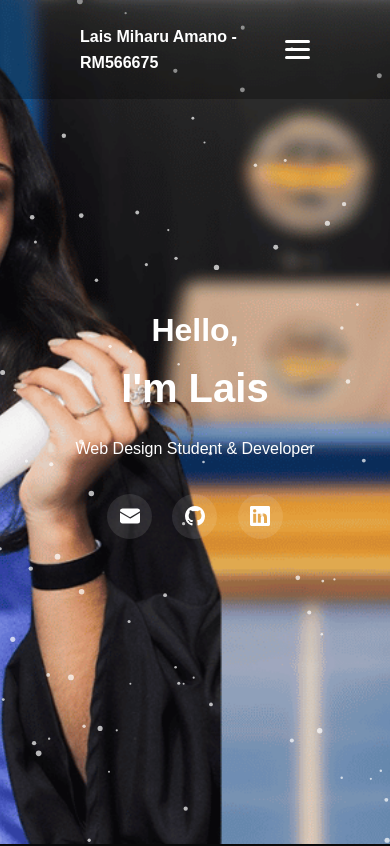
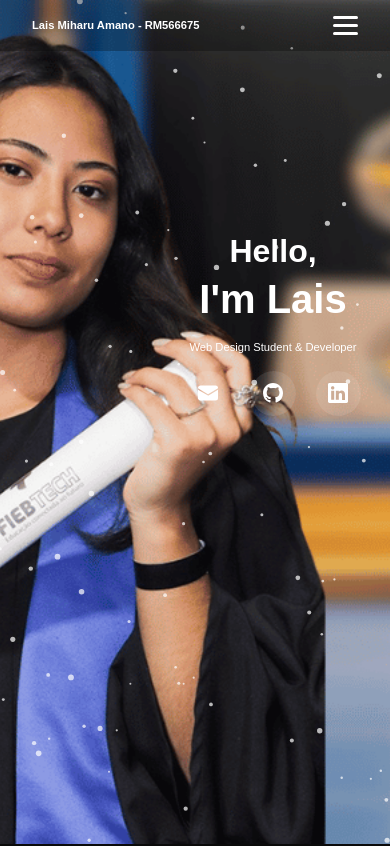
Before and after one commit to LaisAmano/portfolio, a plain HTML site: page index.html in a window 390 px wide. Shown: the top 846 px of the page. Drawn offline with Linux system fonts and the light colour scheme.

Commit message:
detalhes no mobile

```diff
--- a/css/style.css
+++ b/css/style.css
@@ -147,6 +147,16 @@ header {
     z-index: -2;
 }
 
+.banner-img-mob {
+    position: absolute;
+    top: 0;
+    left: 0;
+    width: 100%;
+    height: 100%;
+    object-fit: cover;
+    z-index: -2;
+}
+
 #particles {
     position: absolute;
     width: 100%;
@@ -245,6 +255,43 @@ header {
    Responsive / Mobile First
    ========================= */
 @media (max-width: 768px) {
+
+    a {
+        text-decoration: none;
+        color: inherit;
+        font-size: 0.7rem;
+    }
+
+    .banner-content {
+        margin-left: 40%;
+        margin-bottom: 50%;
+        z-index: 2;
+        line-height: 3rem;
+    }
+
+    .title-banner-b {
+        font-size: 3rem;
+        font-weight: 700;
+        margin-bottom: 0
+    }
+
+    .subtitle-banner {
+        font-size: 1.2rem;
+        margin-bottom: 0;
+    }
+
+    .menu-container {
+        display: flex;
+        justify-content: space-between;
+        align-items: center;
+        padding: 1rem 2rem;
+        transition: background-color 0.3s ease;
+    }
+
+    .banner-img {
+        display: none;
+    }
+
     .menu-links {
         display: none;
     }
@@ -262,7 +309,7 @@ header {
     }
 
     .subtitle-banner {
-        font-size: 1rem;
+        font-size: 0.7rem;
     }
 
     .project-grid {
@@ -270,21 +317,8 @@ header {
     }
 }
 
+
 @media (min-width: 769px) {
-    .title-banner {
-        font-size: 2.2rem;
-    }
-
-    .title-banner-b {
-        font-size: 2.7rem;
-    }
-
-    .subtitle-banner {
-        font-size: 1.1rem;
-    }
-}
-
-@media (min-width: 770px) {
     .banner-content {
         height: 100%;
         padding: 1rem;
@@ -294,6 +328,10 @@ header {
         display: flex;
         flex-direction: column;
         justify-content: center;
+    }
+
+    .banner-img-mob {
+        display: none;
     }
 
     .title-banner {
--- a/index.html
+++ b/index.html
@@ -36,6 +36,7 @@
     <!-- Banner Section -->
     <section id="banner" class="banner" aria-label="Hero Section">
         <img src="img/banner-desk.png" alt="Banner image of Lais Amano" class="banner-img">
+        <img src="img/banner-mob.png" alt="Banner image of Lais Amano" class="banner-img-mob">
         <canvas id="particles" aria-hidden="true"></canvas>
         <div class="banner-content">
             <h1 class="title-banner">Hello,</h1>
```
Also changed, not shown: img/banner-mob.png (added).
